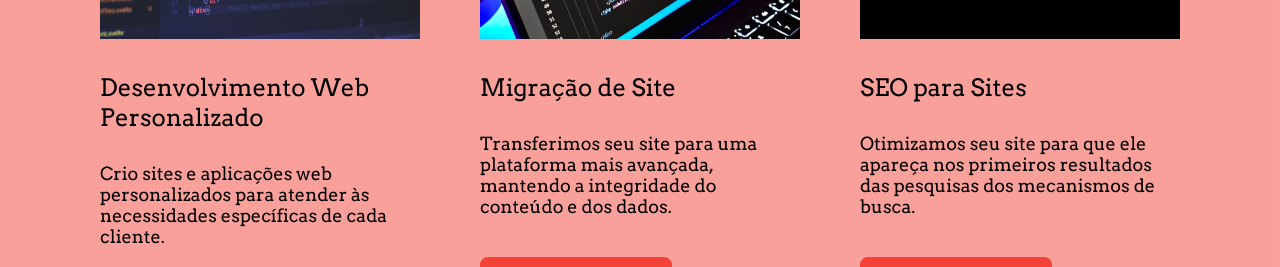
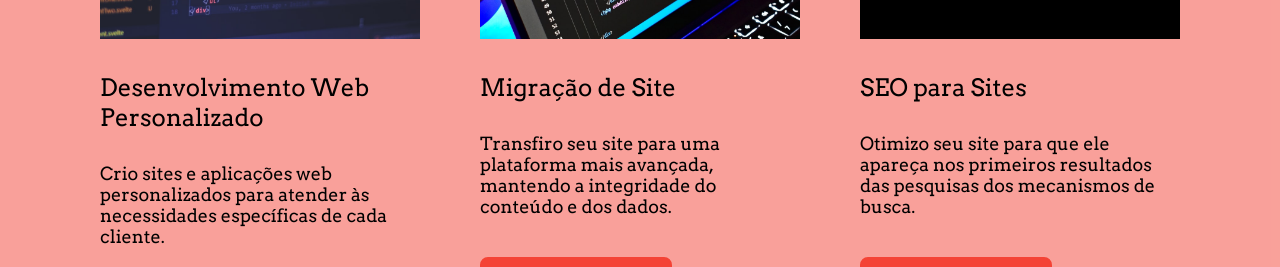
Before and after one commit to suzanaBeukhof/suzana_beukhof, a React (Vite) app: page / in a window 1280 px wide. Shown: the part 1380-1647 px from the top of the page. Built offline with nearby package versions, Linux system fonts and the light colour scheme.

Commit message:
alterações no componente myServices

```diff
--- a/src/components/myServices/index.jsx
+++ b/src/components/myServices/index.jsx
@@ -25,14 +25,14 @@ export const MyServices = () => {
                     <div className="box2">
                     <img src={my_services2}/>
                         <p className="tittleParagraph">Migração de Site</p>
-                        <p className="paragraph">Transferimos seu site para uma plataforma mais avançada,
+                        <p className="paragraph">Transfiro seu site para uma plataforma mais avançada,
                         mantendo a integridade do conteúdo e dos dados.</p>
                         <button>Mais informações</button>
                     </div>
                     <div className="box3">
                     <img src={my_services3}/>
                         <p className="tittleParagraph">SEO para Sites</p>
-                        <p className="paragraph">Otimizamos seu site para que ele apareça
+                        <p className="paragraph">Otimizo seu site para que ele apareça
                         nos primeiros resultados das pesquisas dos mecanismos de busca.</p>
                         <button>Mais informações</button>
                     </div>
```
Also changed, not shown: 1 other file (tests, documents, lock files or other folders).
